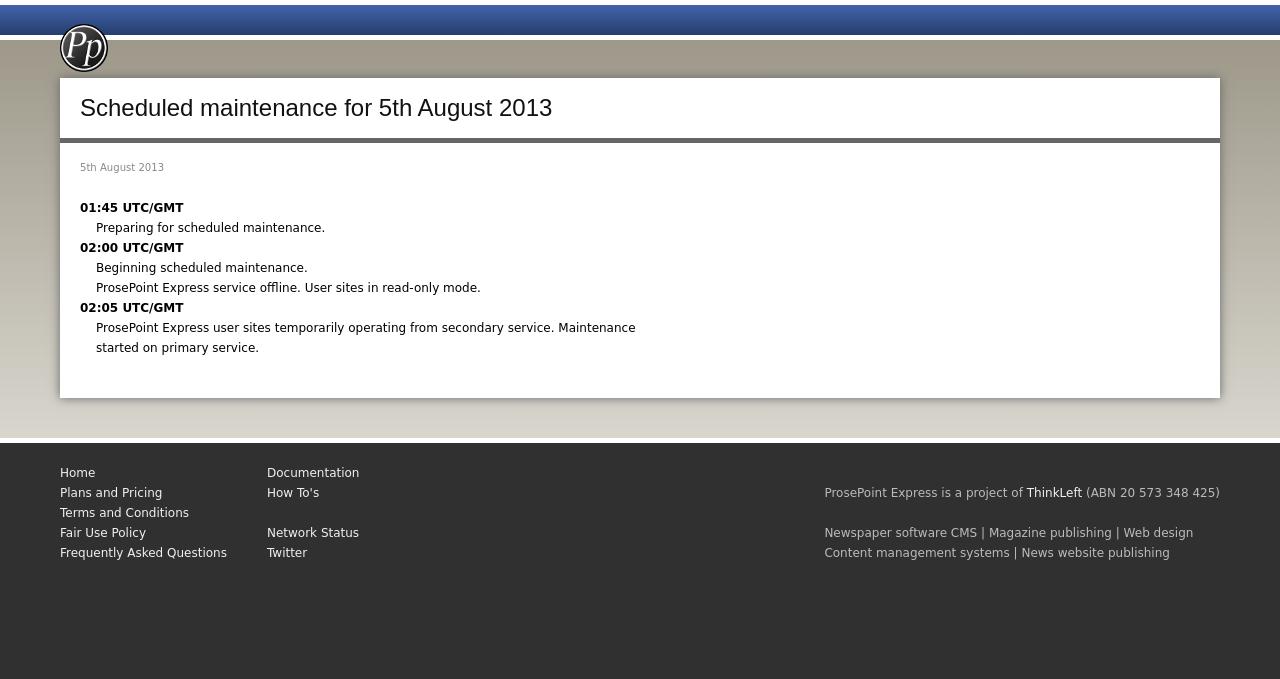
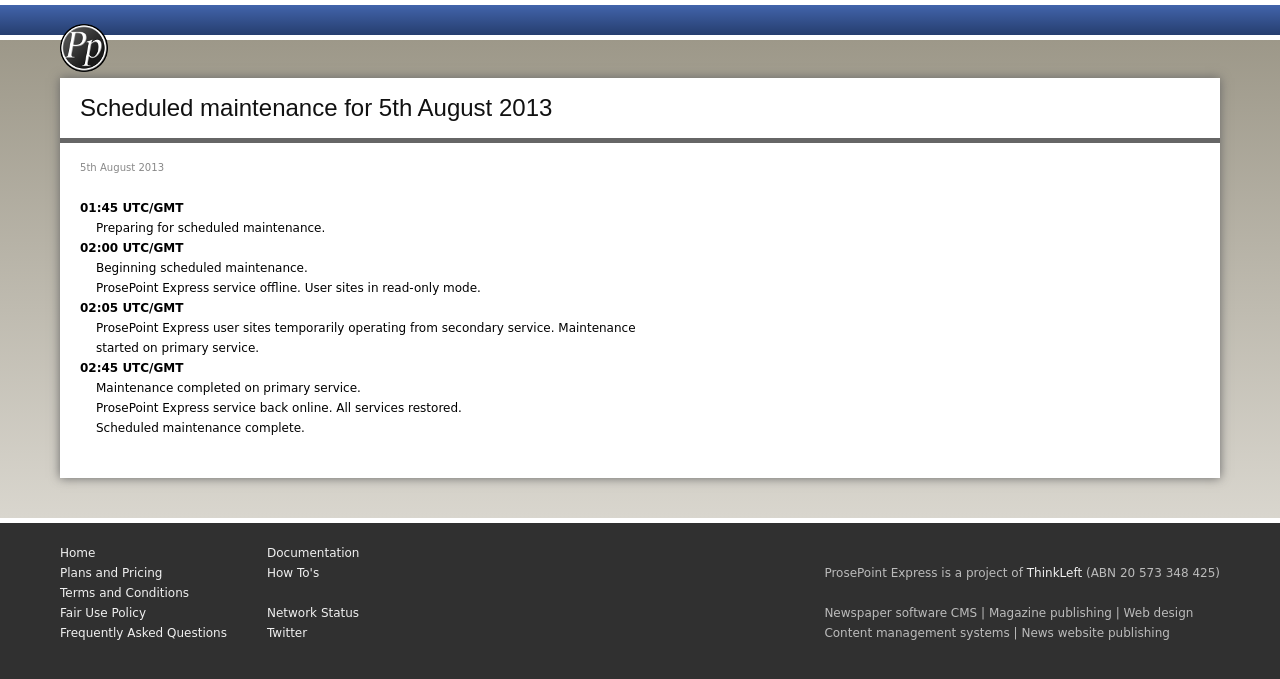
Before and after one commit to prosepoint/prosepoint.github.io, a Jekyll site: the page built from _posts/2013-08-05-scheduled-maintenance.html, in a window 1280 px wide. Shown: the top 679 px of the page. Built offline with Jekyll 4.4.1, drawn with Linux system fonts in a browser that asks for light colours.

Commit message:
Updates.

```diff
--- a/_posts/2013-08-05-scheduled-maintenance.html
+++ b/_posts/2013-08-05-scheduled-maintenance.html
@@ -20,13 +20,13 @@
 <dd>
 ProsePoint Express user sites temporarily operating from secondary service. Maintenance started on primary service.
 </dd>
-<!--
-<dt><strong>03:30 UTC/GMT</strong></dt>
+
+<dt><strong>02:45 UTC/GMT</strong></dt>
 <dd>
 Maintenance completed on primary service.
 <br />
 ProsePoint Express service back online. All services restored.
 <br />Scheduled maintenance complete.
 </dd>
--->
+
 </dl>
```
